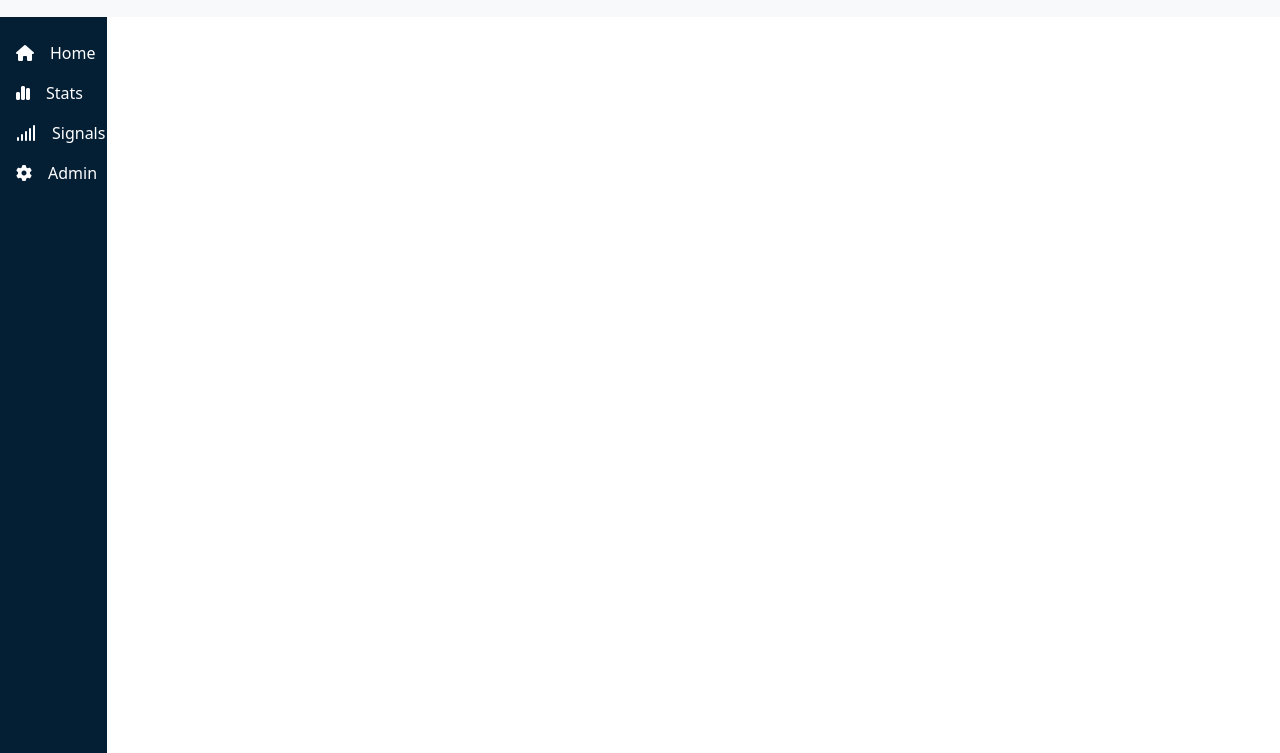
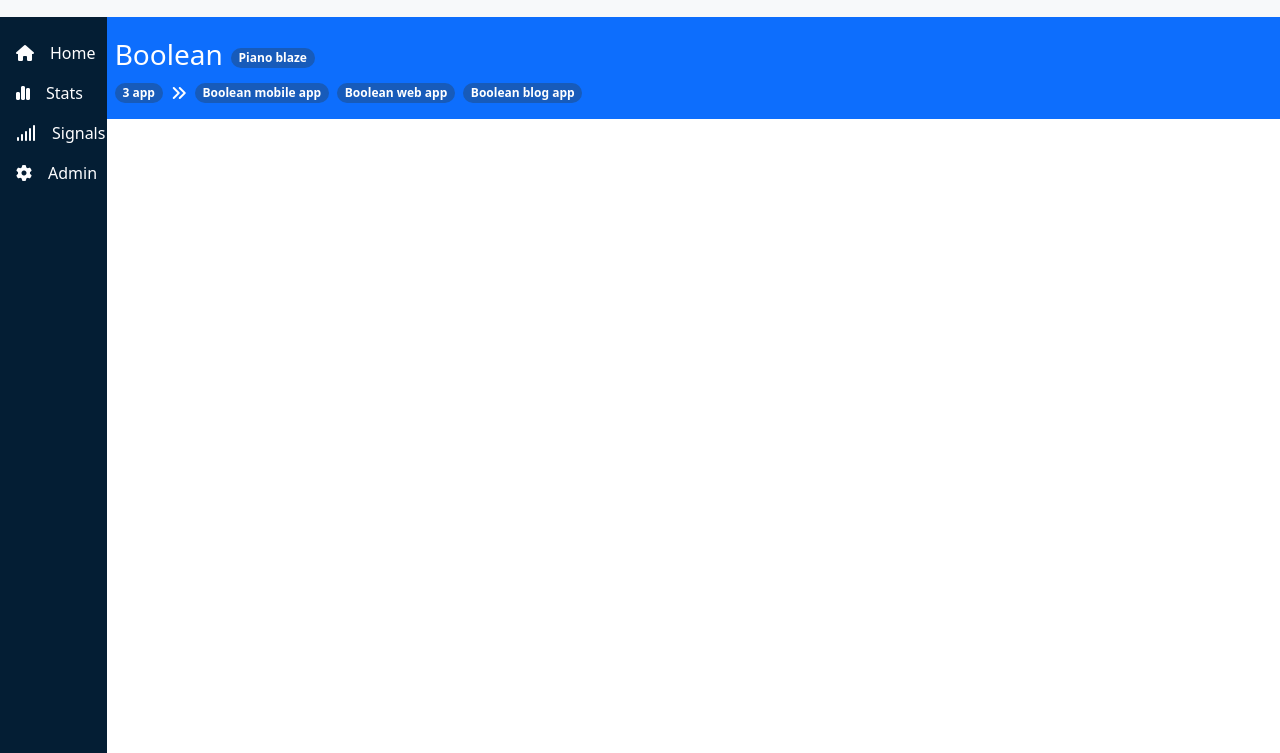
Before and after one commit to titoni-andrea/html-css-bootstrap-dashboard, a plain HTML site: page index.html in a window 1280 px wide. Shown: the part 47-800 px from the top of the page. Drawn offline with nearby package versions, Linux system fonts and the light colour scheme.

Commit message:
parte 1 intestazione contenuto

```diff
--- a/css/style.css
+++ b/css/style.css
@@ -27,3 +27,7 @@ header {
 .color_text_sidebar {
     color: #FEFEFF;
 }
+
+.color_badge_int {
+    background-color: #175BBA;
+}
--- a/index.html
+++ b/index.html
@@ -1,5 +1,6 @@
 <!DOCTYPE html>
 <html lang="en">
+
 <head>
     <meta charset="UTF-8">
     <meta http-equiv="X-UA-Compatible" content="IE=edge">
@@ -12,6 +13,7 @@
         integrity="sha384-QWTKZyjpPEjISv5WaRU9OFeRpok6YctnYmDr5pNlyT2bRjXh0JMhjY6hW+ALEwIH" crossorigin="anonymous">
     <link rel="stylesheet" href="css/style.css">
 </head>
+
 <body>
     <!-- HEADER -->
     <header class="container-fluid p-3">
@@ -56,8 +58,33 @@
                     </div>
                 </div>
             </div>
+
+            <!-- INTESTAZIONE CONTENUTI -->
             <div class="col-lg-11">
                 <div class="row">
+                    <div class="col-lg-12 bg-primary py-3 px-2">
+                        <div class="row ">
+                            <div class="col-lg-6">
+                                <div class="d-flex align-items-center gap-2">
+                                    <p class="color_text_sidebar fs-3 mb-2">Boolean</p>
+                                <span class="badge color_badge_int rounded-pill">Piano blaze</span>
+                                </div>
+                                <div class="d-flex align-items-center gap-2">
+                                    <span class="badge color_badge_int rounded-pill">3 app</span>
+                                    <i class="fa-solid fa-angles-right color_text_sidebar"></i>
+                                    <span class="badge color_badge_int rounded-pill">Boolean mobile app</span>
+                                    <span class="badge color_badge_int rounded-pill">Boolean web app</span>
+                                    <span class="badge color_badge_int rounded-pill">Boolean blog app</span>
+                                </div>
+                            </div>
+                            <div class="col-lg-4">
+
+                            </div>
+                            <div class="col-lg-2">
+
+                            </div>
+                        </div>
+                    </div>
                     <div class="col-lg-8">
 
                     </div>
@@ -69,4 +96,5 @@
         </div>
     </div>
 </body>
+
 </html>
```
